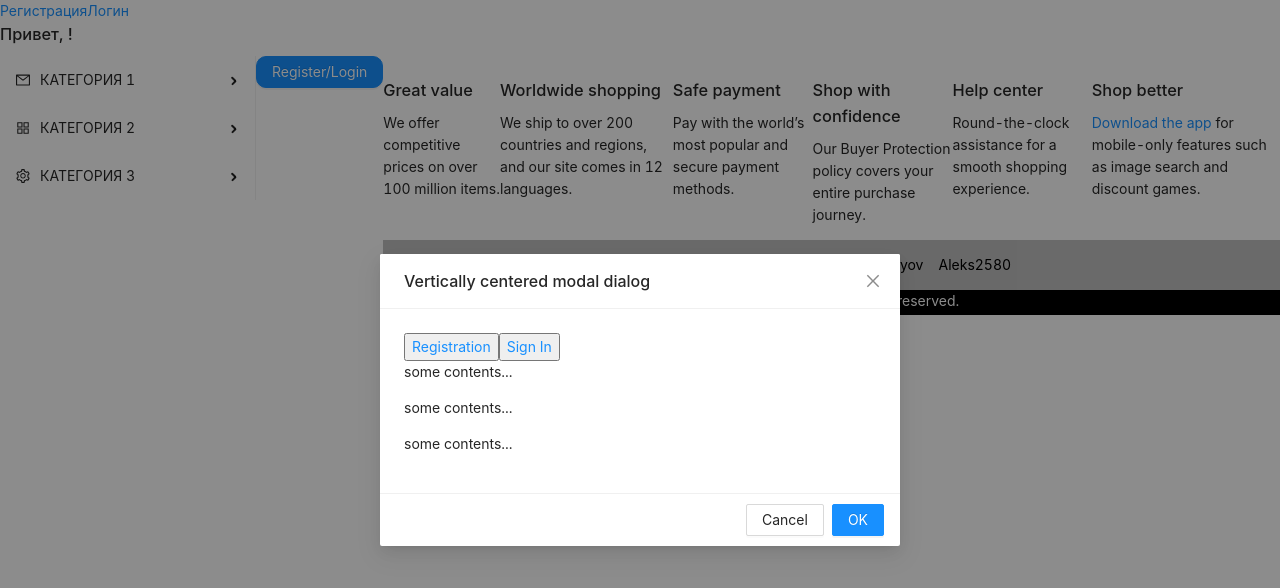
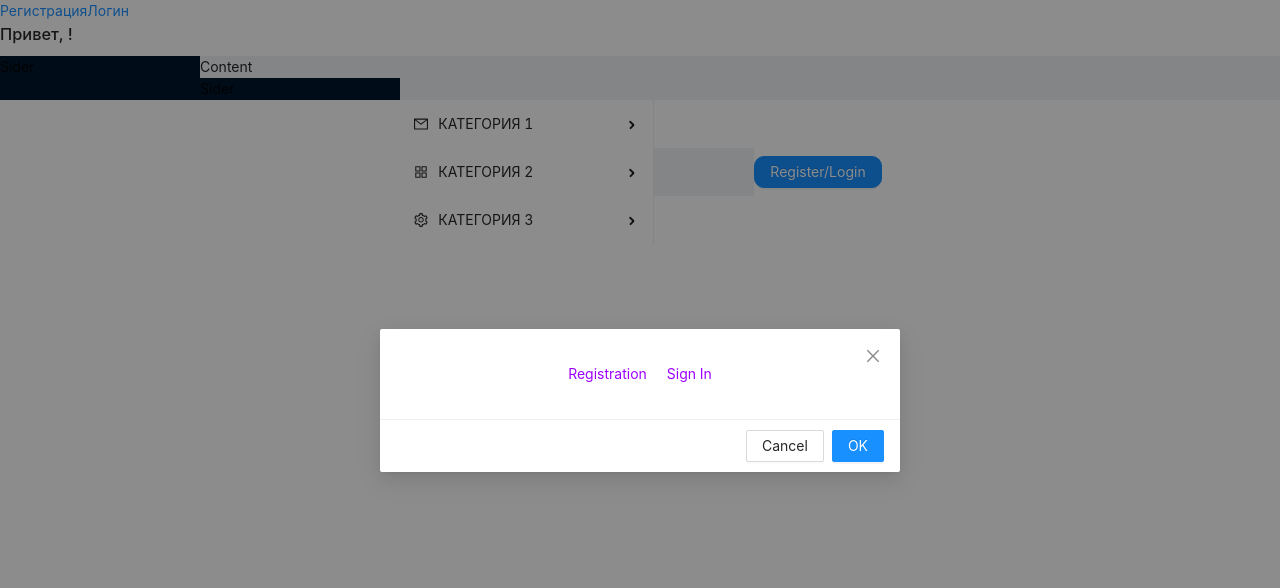
Before and after one commit to TyamackovM/AliElbrus, a React (Create React App) app in the folder client/: page / in a window 1280 px wide. Both pictures are taken after a click on the button "Register/Login". Shown: the top 588 px of the page. Built offline with nearby package versions, Linux system fonts and the light colour scheme; no server answers.

Commit message:
layout and modal

```diff
--- a/client/src/App.js
+++ b/client/src/App.js
@@ -9,10 +9,13 @@ import Modal from "./Components/Modal/Modal";
 import Footer from "./Components/Footer/Footer";
 import Main from "./Components/Main/Main";
 import style from "./App.module.css";
+import { Layout } from "antd";
 
 function App() {
   const dispatch = useDispatch();
   const user = useSelector((state) => state.user);
+
+  const { Header, Footer, Sider, Content } = Layout;
 
   useEffect(() => {
     (async function () {
@@ -36,14 +39,19 @@ function App() {
         </Link>
         <h3>Привет, {user.login}! </h3>
       </div>
+      <Layout>
+          <Sider>Sider</Sider>
+          <Layout>
+            <Content>Content</Content>
+            <Layout>
+              <Sider>Sider</Sider>
+            </Layout>
+          </Layout>
+        </Layout>
       <div className={style.container}>
         <Main />
-      <Modal />
-      <Footer />
-        <Routes>
-          <Route path="/registr" element={<RegistrPage />} />
-          <Route path="/login" element={<LoginPage />} />
-        </Routes>
+        <Footer />
+        <Modal />
       </div>
     </div>
   );
--- a/client/src/App.module.css
+++ b/client/src/App.module.css
@@ -1,4 +1,5 @@
 .container {
   display: flex;
   justify-content: center;
+  align-items: center;
 }
--- a/client/src/Components/Login/Login.jsx
+++ b/client/src/Components/Login/Login.jsx
@@ -50,7 +50,6 @@ const LoginPage = () => {
       initialValues={{
         remember: true,
       }}
-      style={{border: '1px solid black', borderRadius: '8px', width: '670px', alignContent: 'center', alignItems: 'center', padding: '10px'}}
       onFinish={onFinish}
       onFinishFailed={onFinishFailed}
       autoComplete="off"
--- a/client/src/Components/Modal/Modal.jsx
+++ b/client/src/Components/Modal/Modal.jsx
@@ -1,15 +1,17 @@
 import { Button, Modal } from "antd";
 import React, { useState } from "react";
-import { Link } from "react-router-dom";
+import { Link, Route, Routes } from "react-router-dom";
 import "antd/dist/antd.min.css";
-import styles from "./Modal.module.css";
+import style from "./Modal.module.css";
+import RegistrPage from "../Registr/Registr";
+import LoginPage from "../Login/Login";
 
 const App = () => {
   const [modal2Open, setModal2Open] = useState(false);
 
   return (
     <div
-    // className={styles.modaldiv}
+    className={style.modaldiv}
     >
       <Button
         type="primary"
@@ -20,22 +22,24 @@ const App = () => {
       </Button>
 
       <Modal
-        title="Vertically centered modal dialog"
         centered
         open={modal2Open}
         onOk={() => setModal2Open(false)}
         onCancel={() => setModal2Open(false)}
-        style={{ borderRadius: "10px" }}
+        style={{ borderRadius: "50px" }}
       >
-        <button>
-          <Link to="registr">Registration</Link>
-        </button>
-        <button>
-          <Link to="login">Sign In</Link>
-        </button>
-        <p>some contents...</p>
-        <p>some contents...</p>
-        <p>some contents...</p>
+        <div className={style.allLinks}>
+          <Link className={style.link} to="registr">
+            Registration
+          </Link>
+          <Link className={style.link} to="login">
+            Sign In
+          </Link>
+        </div>
+        <Routes>
+          <Route path="/registr" element={<RegistrPage />} />
+          <Route path="/login" element={<LoginPage />} />
+        </Routes>
       </Modal>
     </div>
   );
--- a/client/src/Components/Modal/Modal.module.css
+++ b/client/src/Components/Modal/Modal.module.css
@@ -1,4 +1,16 @@
 .modaldiv{
     color: red;
-    border-radius: 30px;
+    border-radius: 200px;
+    display: flex;
+    justify-content: center;
 }
+
+.link {
+  color: rgb(157, 0, 255);
+  margin: 10px;
+}
+
+.allLinks {
+  display: flex;
+  justify-content: center;
+}
--- a/client/src/Components/Registr/Registr.jsx
+++ b/client/src/Components/Registr/Registr.jsx
@@ -49,7 +49,6 @@ const RegistrPage = () => {
       initialValues={{
         remember: true,
       }}
-      style={{border: '1px solid black', borderRadius: '8px', width: '670px', alignContent: 'center', alignItems: 'center', padding: '10px'}}
       onFinish={onFinish}
       onFinishFailed={onFinishFailed}
       autoComplete="off"
```
